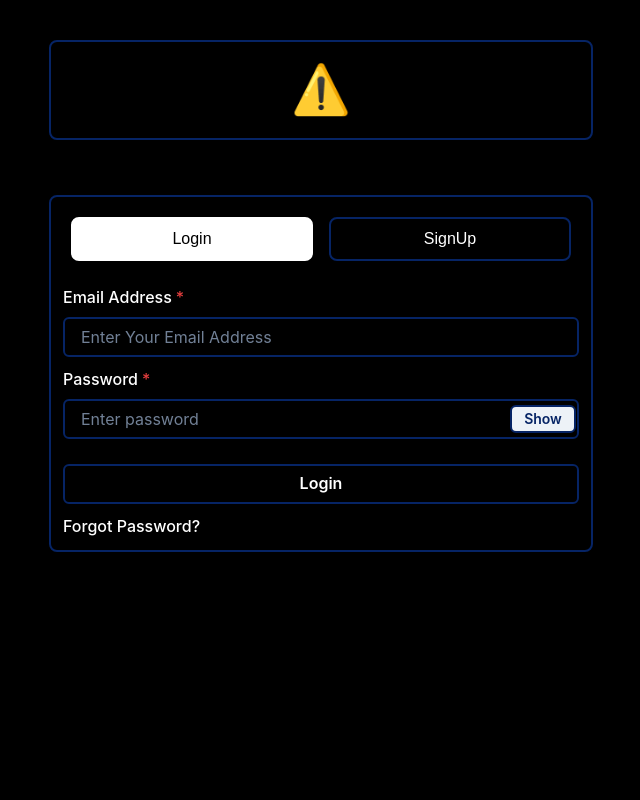
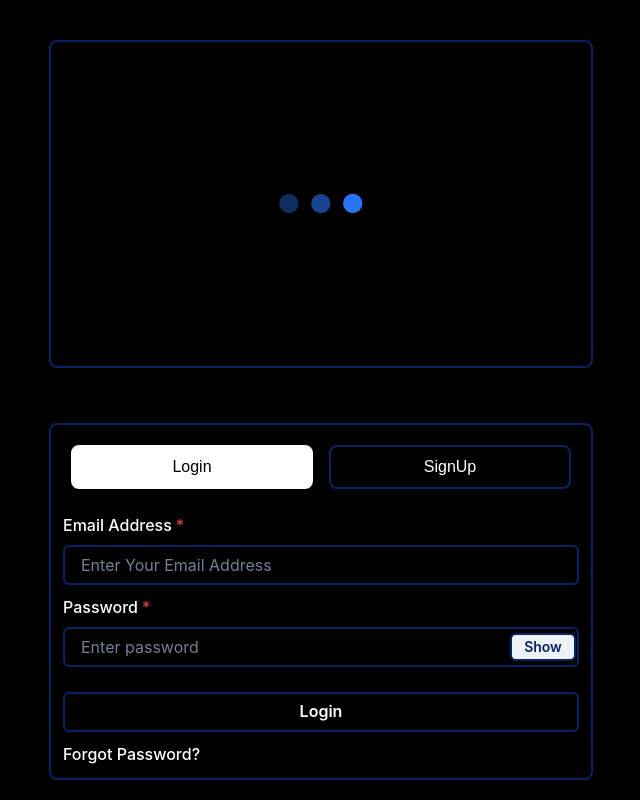
Before and after one commit to asmita18ashii/Mern-Chat-App, a React (Create React App) app in the folder frontend/: page / in a window 1280 px wide. Shown: the whole page, without its empty margins (319-959 px from the left). Built offline with nearby package versions, Linux system fonts and the light colour scheme.

Commit message:
added lottie

```diff
--- a/frontend/src/Pages/Homepage.js
+++ b/frontend/src/Pages/Homepage.js
@@ -60,7 +60,7 @@ function Homepage() {
             autoplay
             loop
             mode="normal"
-            src={{loadingImg}} style={{ width: "300px", height: "300px" }}
+            src={loadingImg} style={{ width: "300px", height: "300px" }}
           ></Player>
         </Text>
       </Box>
```
